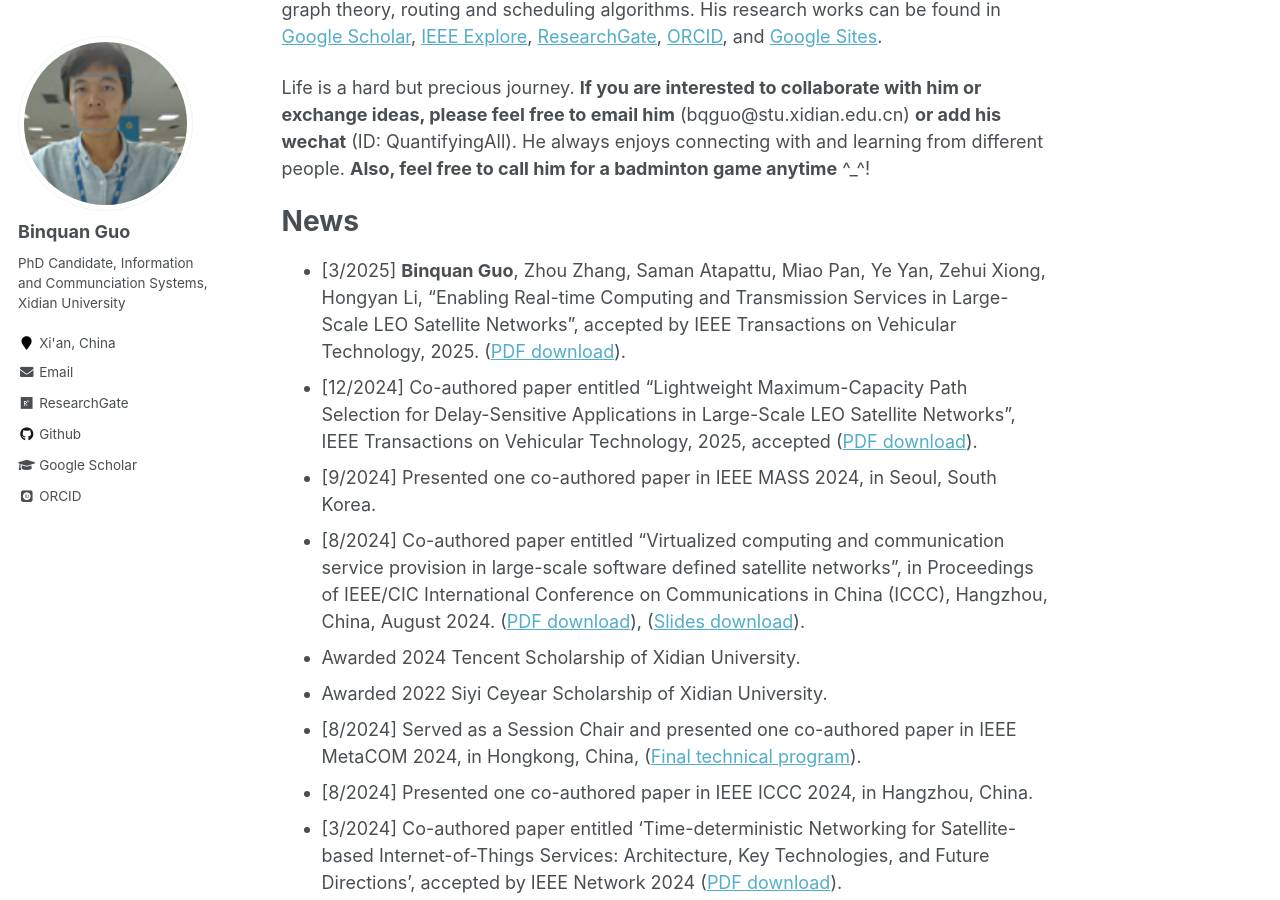
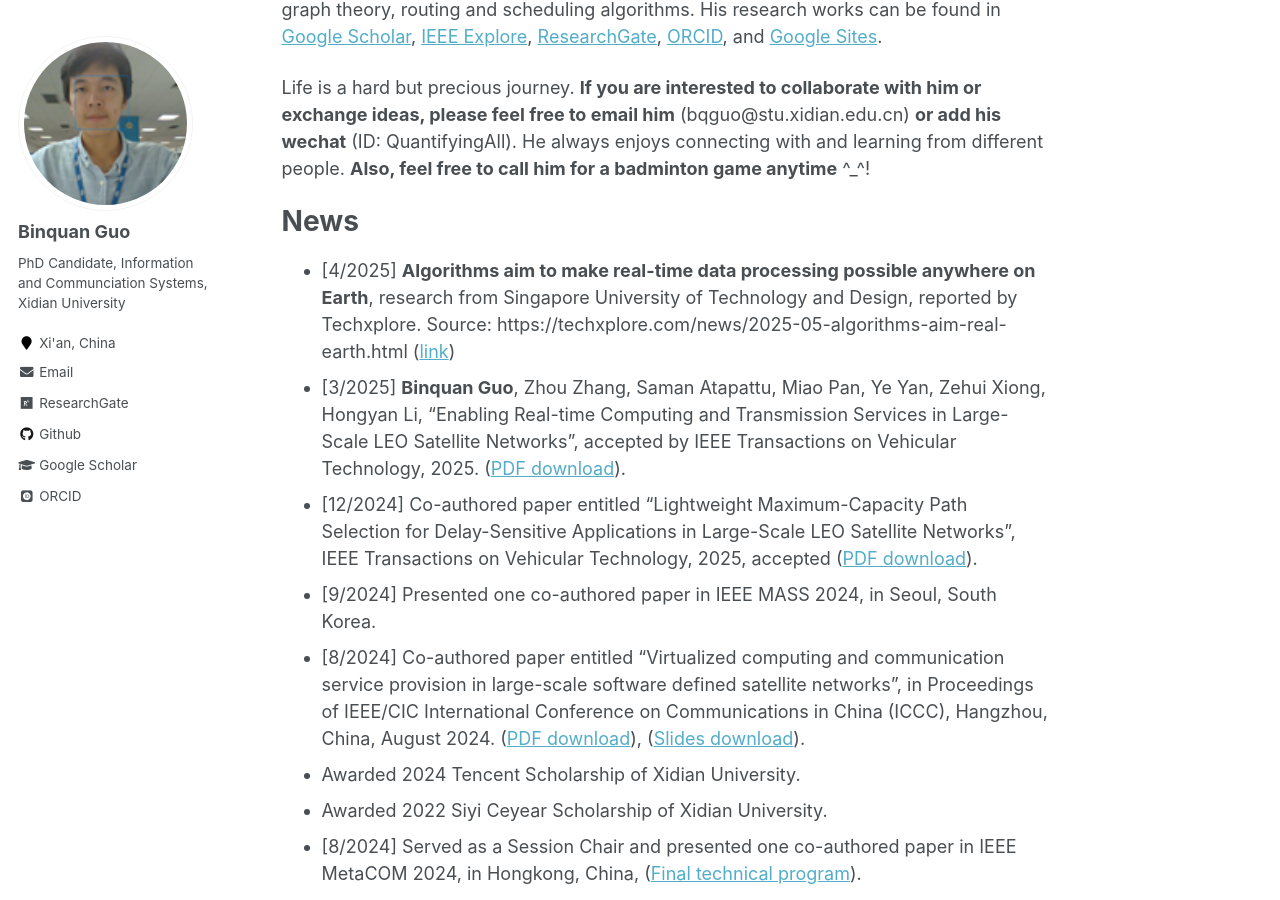
Before and after one commit to wilixx/wilixx.github.io, a Jekyll site: the page built from _pages/about.md, in a window 1280 px wide and 900 px high, scrolled down 434 px. Built offline with Jekyll 4.4.1, drawn with Linux system fonts in a browser that asks for light colours; some web fonts are replaced.

Commit message:
Update about.md

```diff
--- a/_pages/about.md
+++ b/_pages/about.md
@@ -16,6 +16,7 @@ Life is a hard but precious journey. **If you are interested to collaborate with
 
 News
 ======
+* [4/2025] **Algorithms aim to make real-time data processing possible anywhere on Earth**, research from Singapore University of Technology and Design, reported by Techxplore. Source: https://techxplore.com/news/2025-05-algorithms-aim-real-earth.html ([link](https://techxplore.com/news/2025-05-algorithms-aim-real-earth.html))
 * [3/2025]  **Binquan Guo**, Zhou Zhang, Saman Atapattu, Miao Pan, Ye Yan, Zehui Xiong, Hongyan Li, "Enabling Real-time Computing and Transmission Services in Large-Scale LEO Satellite Networks", accepted by IEEE Transactions on Vehicular Technology, 2025. ([PDF download](https://ieeexplore.ieee.org/document/10937133)).
 * [12/2024] Co-authored paper entitled "Lightweight Maximum-Capacity Path Selection for Delay-Sensitive Applications in Large-Scale LEO Satellite Networks", IEEE Transactions on Vehicular Technology, 2025, accepted ([PDF download](https://ieeexplore.ieee.org/document/10797674)).
 * [9/2024] Presented one co-authored paper in IEEE MASS 2024, in Seoul, South Korea.
```
